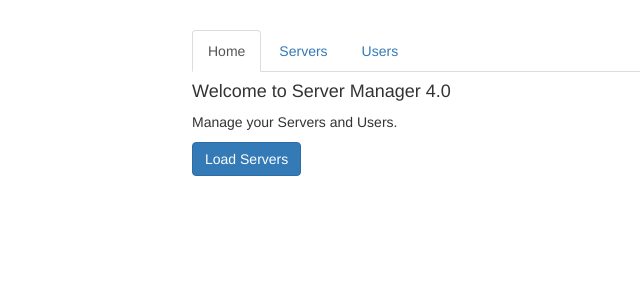
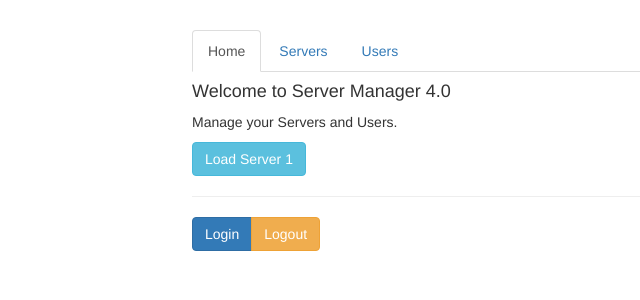
Before and after one commit to anishLearnsToCode/ng-routing-helloworld, an Angular app: page / in a window 1280 px wide. Shown: the top 300 px of the page, without its empty margins (73-713 px from the left). Built offline with nearby package versions, Linux system fonts and the light colour scheme.

Commit message:
Created mock auth service

```diff
--- a/src/app/home/home.component.html
+++ b/src/app/home/home.component.html
@@ -1,4 +1,11 @@
 <h4>Welcome to Server Manager 4.0</h4>
 <p>Manage your Servers and Users.</p>
 
-<button class="btn btn-primary" (click)="loadServers()">Load Servers</button>
+<button class="btn btn-info" (click)="loadServer1()">Load Server 1</button>
+
+<hr>
+
+<div class="btn-group">
+<button class="btn btn-primary" (click)="logIn()">Login</button>
+<button class="btn btn-warning" (click)="logOut()">Logout</button>
+</div>
--- a/src/app/home/home.component.ts
+++ b/src/app/home/home.component.ts
@@ -1,5 +1,6 @@
 import { Component, OnInit } from '@angular/core';
 import {Router} from '@angular/router';
+import {AuthorizationService} from '../users/authorization.service';
 
 @Component({
   selector: 'app-home',
@@ -14,12 +15,12 @@ export class HomeComponent implements OnInit {
   public val5: number;
   public val6: string;
 
-  constructor(private readonly router: Router) { }
+  constructor(private readonly router: Router, private readonly authorization: AuthorizationService) { }
 
   ngOnInit() {
   }
 
-  public loadServers(): void {
+  public loadServer1(): void {
     // noinspection JSIgnoredPromiseFromCall
     this.router.navigate(['/servers', 1, 'edit'], {
       queryParams: {
@@ -29,4 +30,12 @@ export class HomeComponent implements OnInit {
     });
   }
 
+  public logIn() {
+    this.authorization.logIn();
+  }
+
+  public logOut() {
+    this.authorization.logOut();
+  }
+
 }
--- a/src/routing/auth-guard.service.ts
+++ b/src/routing/auth-guard.service.ts
@@ -9,14 +9,13 @@ import { AuthorizationService } from '../app/users/authorization.service';
 export class AuthGuardService implements CanActivate, CanActivateChild {
   private isUserLoggedIn = false;
 
-  constructor(private readonly authorization: AuthorizationService, private readonly router: Router) {
+  constructor(private readonly authorization: AuthorizationService, private readonly router: Router) { }
+
+  canActivate(route: ActivatedRouteSnapshot, state: RouterStateSnapshot): Observable<boolean> | Promise<boolean> | boolean {
     this.authorization.isLoggedIn()
       .then((isLoggedIn: boolean) => {
         this.isUserLoggedIn = isLoggedIn;
-    });
-  }
-
-  canActivate(route: ActivatedRouteSnapshot, state: RouterStateSnapshot): Observable<boolean> | Promise<boolean> | boolean {
+      });
     return this.isUserLoggedIn ? true : this.navigateTo404Page();
   }
 
```
